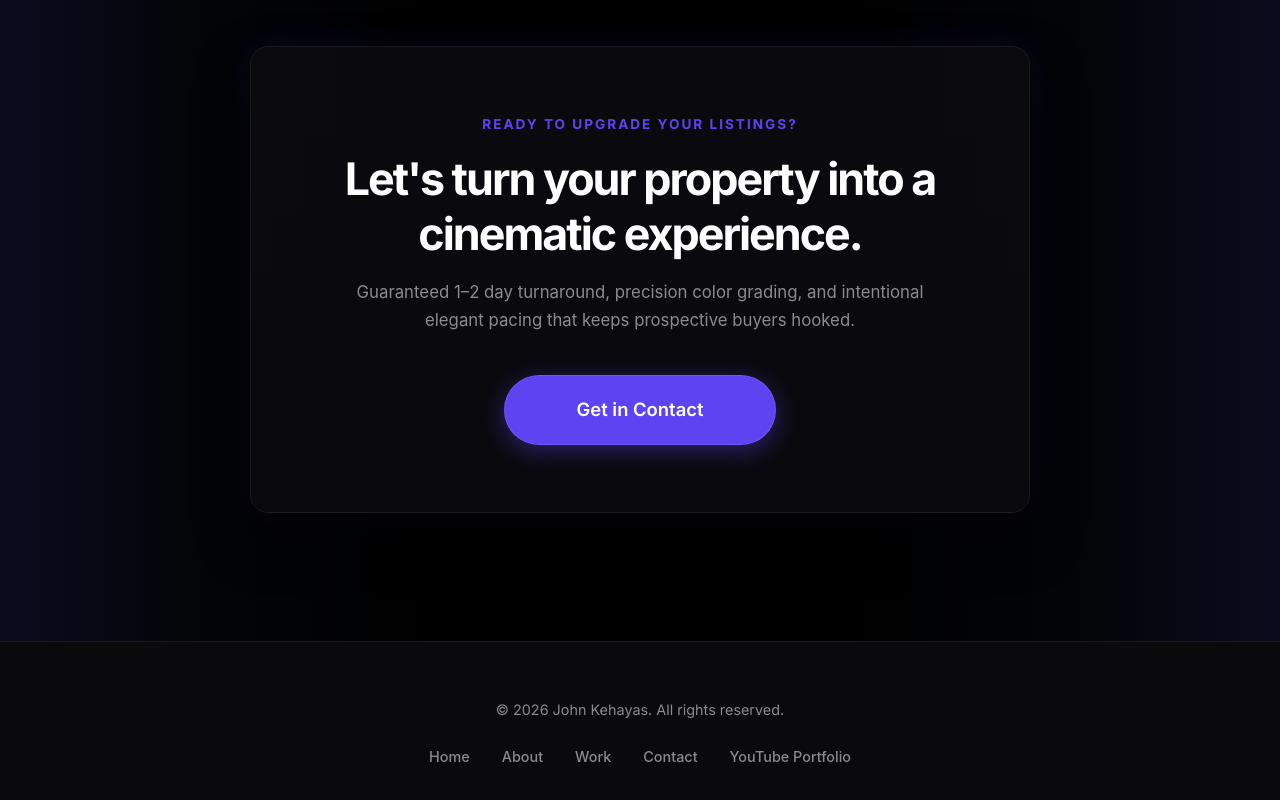
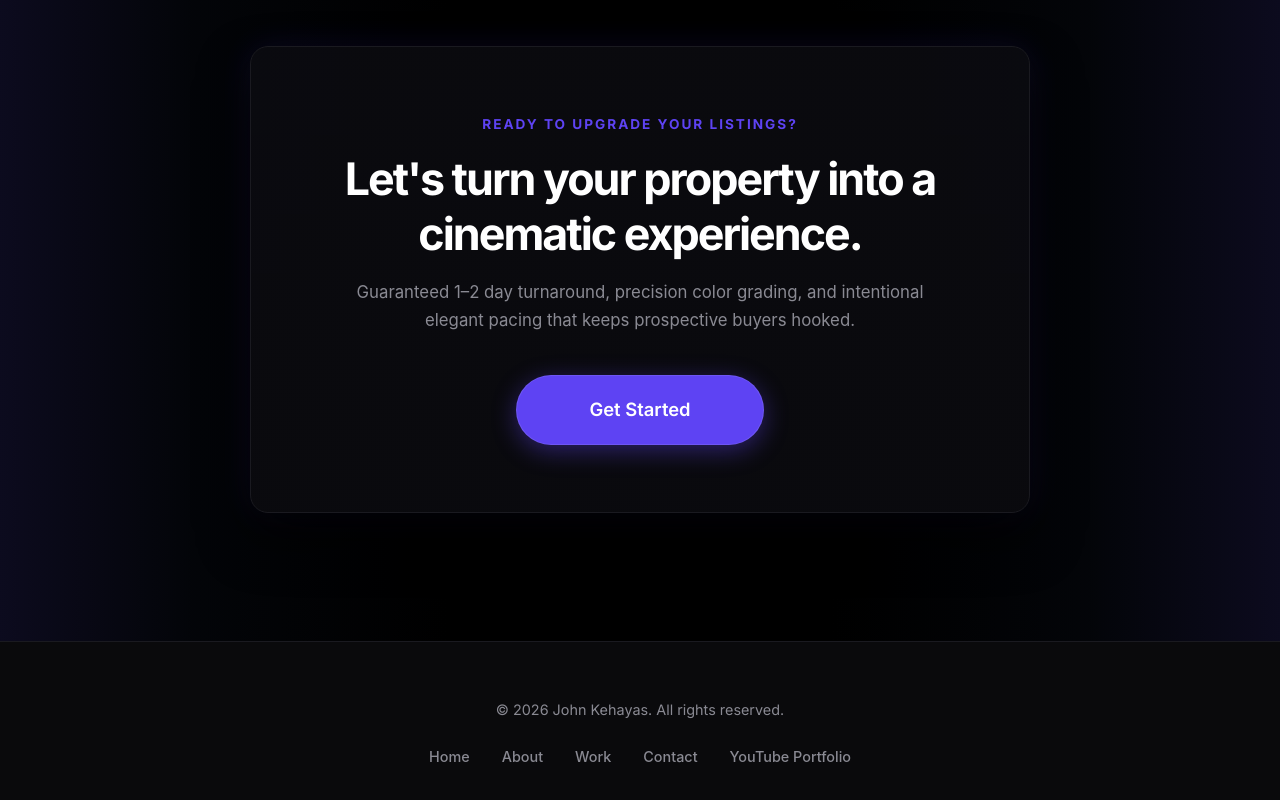
Before and after one commit to tigrzera/johnkehayas, a plain HTML site: page index.html in a window 1280 px wide. Shown: the part 3577-4377 px from the top of the page. Drawn offline with Linux system fonts and the light colour scheme.

Commit message:
Change CTA link text from 'Get in Contact' to 'Get Started'

```diff
--- a/index.html
+++ b/index.html
@@ -466,7 +466,7 @@
             <p class="cta-eyebrow">READY TO UPGRADE YOUR LISTINGS?</p>
             <h2 class="cta-heading">Let's turn your property into a cinematic experience.</h2>
             <p class="cta-sub">Guaranteed 1–2 day turnaround, precision color grading, and intentional elegant pacing that keeps prospective buyers hooked.</p>
-            <a href="contact.html" class="btn-solid">Get in Contact</a>
+            <a href="contact.html" class="btn-solid">Get Started</a>
         </div>
     </section>
 
```
